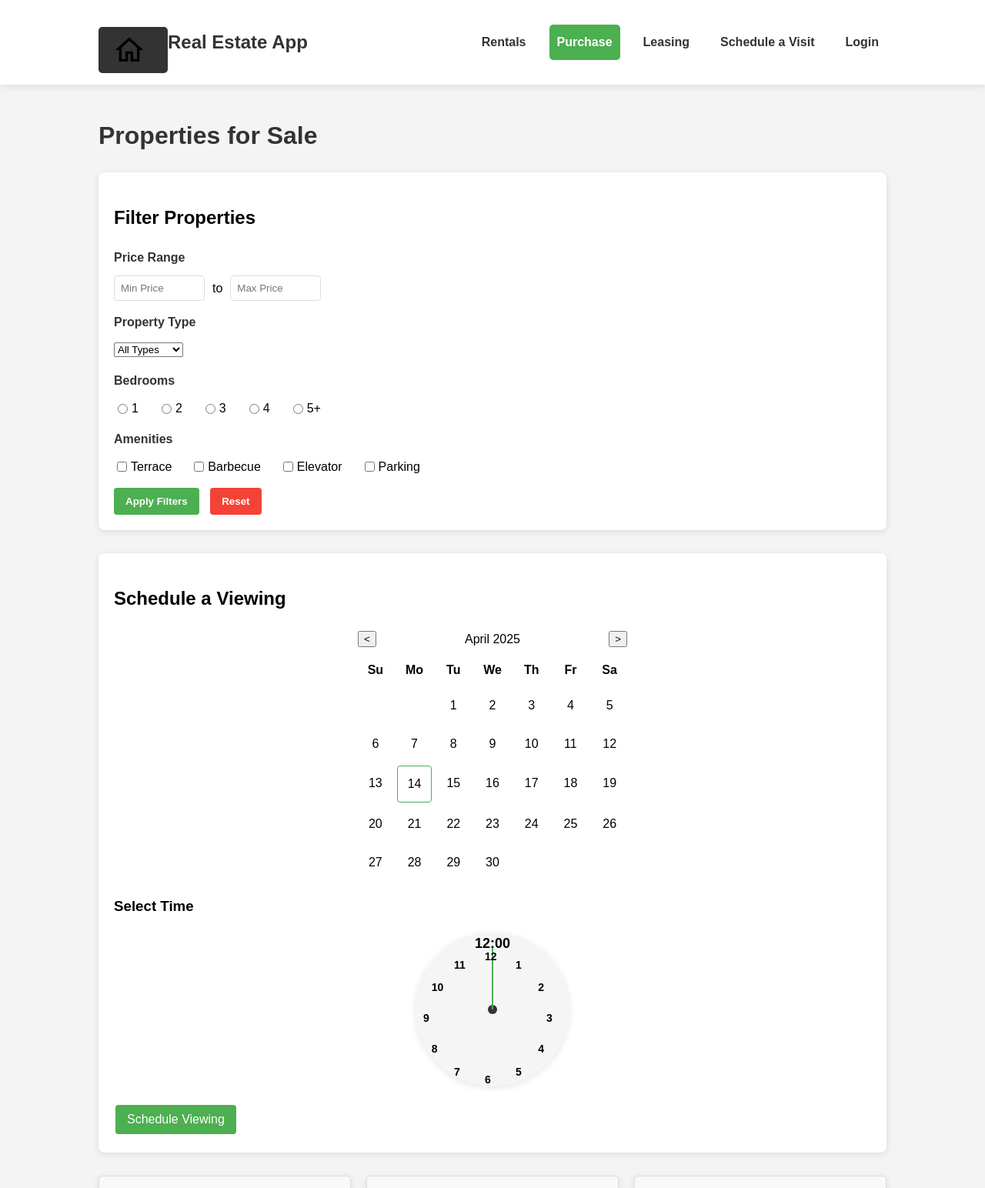
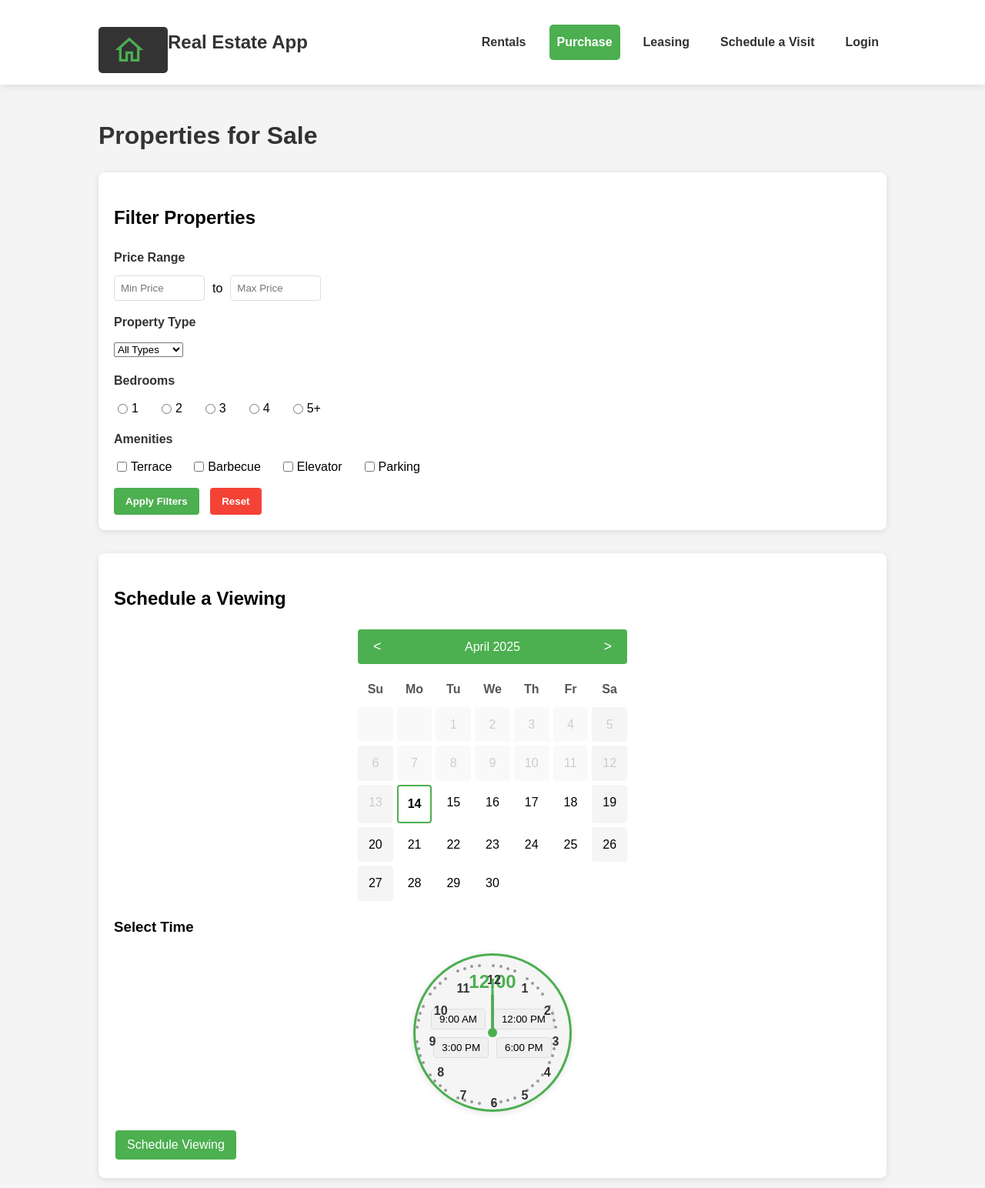
Before and after one commit to Cloesick/AiderRentallAppNew, a Flask app: page /purchase in a window 1280 px wide. Shown: the top 1544 px of the page at 77% size. Run offline with Flask 2, Linux system fonts and the light colour scheme; some libraries are stand-ins or nearby versions.

Commit message:
feat: Enhance home icon, social media links, and calendar/time picker functionality

```diff
--- a/static/css/calendar.css
+++ b/static/css/calendar.css
@@ -19,18 +19,38 @@
     justify-content: space-between;
     align-items: center;
     margin-bottom: 10px;
+    background-color: #4CAF50;
+    color: white;
+    padding: 10px;
+    border-radius: 4px;
+}
+
+.calendar-header button {
+    background: none;
+    border: none;
+    color: white;
+    font-size: 18px;
+    cursor: pointer;
+    padding: 0 10px;
+}
+
+.calendar-header button:hover {
+    background-color: rgba(255, 255, 255, 0.2);
+    border-radius: 50%;
 }
 
 .calendar-grid {
     display: grid;
     grid-template-columns: repeat(7, 1fr);
     gap: 5px;
+    margin-top: 15px;
 }
 
 .calendar-day-header {
     text-align: center;
     font-weight: bold;
     padding: 5px;
+    color: #555;
 }
 
 .calendar-day {
@@ -38,25 +58,36 @@
     padding: 10px 5px;
     border-radius: 4px;
     cursor: pointer;
-    transition: background-color 0.2s;
+    transition: all 0.2s;
+    position: relative;
 }
 
 .calendar-day:hover {
     background-color: #f0f0f0;
+    transform: scale(1.1);
+    z-index: 1;
 }
 
 .calendar-day.selected {
     background-color: #4CAF50;
     color: white;
+    font-weight: bold;
+    box-shadow: 0 2px 5px rgba(0, 0, 0, 0.2);
 }
 
 .calendar-day.disabled {
     color: #ccc;
     cursor: not-allowed;
+    background-color: #f9f9f9;
 }
 
 .calendar-day.today {
-    border: 1px solid #4CAF50;
+    border: 2px solid #4CAF50;
+    font-weight: bold;
+}
+
+.calendar-day.weekend {
+    background-color: #f5f5f5;
 }
 
 /* Clock Picker Styling */
@@ -68,6 +99,7 @@
     background-color: #f5f5f5;
     margin: 20px auto;
     box-shadow: 0 2px 10px rgba(0, 0, 0, 0.1);
+    border: 3px solid #4CAF50;
 }
 
 .clock-center {
@@ -76,9 +108,10 @@
     left: 50%;
     width: 12px;
     height: 12px;
-    background-color: #333;
+    background-color: #4CAF50;
     border-radius: 50%;
     transform: translate(-50%, -50%);
+    z-index: 3;
 }
 
 .clock-hand {
@@ -86,17 +119,19 @@
     top: 50%;
     left: 50%;
     transform-origin: left center;
-    height: 2px;
+    height: 3px;
     background-color: #333;
+    z-index: 2;
+    border-radius: 1.5px;
 }
 
 .hour-hand {
-    width: 60px;
+    width: 50px;
     transform: translateY(-50%) rotate(0deg);
 }
 
 .minute-hand {
-    width: 80px;
+    width: 70px;
     transform: translateY(-50%) rotate(0deg);
     background-color: #4CAF50;
 }
@@ -104,14 +139,51 @@
 .clock-number {
     position: absolute;
     font-weight: bold;
-    font-size: 14px;
+    font-size: 16px;
+    color: #333;
+    width: 24px;
+    height: 24px;
+    line-height: 24px;
+    text-align: center;
+    border-radius: 50%;
+    z-index: 1;
+}
+
+.clock-minute-marker {
+    position: absolute;
+    width: 4px;
+    height: 4px;
+    background-color: #999;
+    border-radius: 50%;
 }
 
 .time-display {
     text-align: center;
-    font-size: 18px;
-    margin-top: 10px;
+    font-size: 24px;
+    margin-top: 15px;
     font-weight: bold;
+    color: #4CAF50;
+}
+
+.time-selection {
+    display: flex;
+    flex-wrap: wrap;
+    justify-content: center;
+    gap: 10px;
+    margin-top: 15px;
+}
+
+.time-preset {
+    background-color: #f0f0f0;
+    border: 1px solid #ddd;
+    border-radius: 4px;
+    padding: 5px 10px;
+    cursor: pointer;
+    transition: all 0.2s;
+}
+
+.time-preset:hover {
+    background-color: #e0e0e0;
 }
 
 /* Filter Styling */
--- a/static/js/calendar.js
+++ b/static/js/calendar.js
@@ -95,8 +95,18 @@ function renderCalendar(container, month, year) {
     // Fill in the days of the month
     for (let day = 1; day <= daysInMonth; day++) {
         const isToday = day === today.getDate() && month === today.getMonth() && year === today.getFullYear();
+        const date = new Date(year, month, day);
+        const isPast = date < new Date(today.setHours(0,0,0,0));
+        const isWeekend = date.getDay() === 0 || date.getDay() === 6;
+        const classes = [
+            'calendar-day',
+            isToday ? 'today' : '',
+            isPast ? 'disabled' : '',
+            isWeekend ? 'weekend' : ''
+        ].filter(Boolean).join(' ');
+
         calendarHTML += `
-            <div class="calendar-day ${isToday ? 'today' : ''}" data-date="${year}-${month+1}-${day}">
+            <div class="${classes}" data-date="${year}-${String(month+1).padStart(2, '0')}-${String(day).padStart(2, '0')}">
                 ${day}
             </div>
         `;
@@ -147,8 +157,29 @@ function initializeClock(container) {
         `;
     }
 
-    // Add time display
-    clockHTML += `<div class="time-display">12:00</div>`;
+    // Add minute markers
+    for (let i = 0; i < 60; i++) {
+        if (i % 5 !== 0) { // Skip positions where hour numbers are
+            const angle = (i - 15) * (Math.PI / 30); // Start at 3 o'clock position
+            const x = 90 + 90 * Math.cos(angle);
+            const y = 100 + 90 * Math.sin(angle);
+
+            clockHTML += `
+                <div class="clock-minute-marker" style="left: ${x}px; top: ${y}px;"></div>
+            `;
+        }
+    }
+
+    // Add time display and time selection buttons
+    clockHTML += `
+        <div class="time-display">12:00</div>
+        <div class="time-selection">
+            <button class="time-preset" data-hour="9" data-minute="0">9:00 AM</button>
+            <button class="time-preset" data-hour="12" data-minute="0">12:00 PM</button>
+            <button class="time-preset" data-hour="15" data-minute="0">3:00 PM</button>
+            <button class="time-preset" data-hour="18" data-minute="0">6:00 PM</button>
+        </div>
+    `;
 
     // Update the container
     container.innerHTML = clockHTML;
@@ -158,6 +189,11 @@ function initializeClock(container) {
 
     // Make clock interactive
     container.addEventListener('click', function(e) {
+        // Only process clicks on the clock face, not the buttons
+        if (e.target.classList.contains('time-preset')) {
+            return;
+        }
+
         const rect = container.getBoundingClientRect();
         const centerX = rect.width / 2;
         const centerY = rect.height / 2;
@@ -173,19 +209,40 @@ function initializeClock(container) {
         let hour = Math.round(((angle * 6 / Math.PI) + 3) % 12);
         if (hour === 0) hour = 12;
 
-        // For simplicity, set minutes to 0 or 30 based on distance from center
-        const distance = Math.sqrt(x * x + y * y);
-        const isOuterRing = distance > 60;
-        const minute = isOuterRing ? 30 : 0;
+        // Calculate minutes based on precise angle
+        const minute = Math.round(((angle * 30 / Math.PI) + 15) % 60);
+        // Round to nearest 5 minutes for better usability
+        const roundedMinute = Math.round(minute / 5) * 5;
 
-        updateClockHands(hour, minute);
+        updateClockHands(hour, roundedMinute);
 
         // Update the hidden input with the selected time
         const timeInput = document.getElementById('viewing-time') || document.getElementById('visit-time');
         if (timeInput) {
-            const timeValue = `${hour.toString().padStart(2, '0')}:${minute.toString().padStart(2, '0')}`;
+            const timeValue = `${hour.toString().padStart(2, '0')}:${roundedMinute.toString().padStart(2, '0')}`;
             timeInput.value = timeValue;
         }
+    });
+
+    // Add event listeners to time preset buttons
+    const timePresets = container.querySelectorAll('.time-preset');
+    timePresets.forEach(button => {
+        button.addEventListener('click', function() {
+            const hour = parseInt(this.dataset.hour);
+            const minute = parseInt(this.dataset.minute);
+
+            // Convert 24-hour format to 12-hour format for display
+            const displayHour = hour > 12 ? hour - 12 : hour;
+
+            updateClockHands(displayHour, minute);
+
+            // Update the hidden input with the selected time
+            const timeInput = document.getElementById('viewing-time') || document.getElementById('visit-time');
+            if (timeInput) {
+                const timeValue = `${hour.toString().padStart(2, '0')}:${minute.toString().padStart(2, '0')}`;
+                timeInput.value = timeValue;
+            }
+        });
     });
 }
 
--- /dev/null
+++ b/static/js/icon-customizer.js
@@ -0,0 +1,196 @@
+// Home Icon Customizer
+document.addEventListener('DOMContentLoaded', function() {
+    // Check if home icon exists
+    const homeIcon = document.getElementById('home-icon');
+    const homeIconImg = document.getElementById('home-icon-img');
+
+    if (homeIcon && homeIconImg) {
+        // Create color picker button
+        const colorPickerBtn = document.createElement('button');
+        colorPickerBtn.textContent = 'Customize Icon';
+        colorPickerBtn.className = 'icon-customize-btn';
+        colorPickerBtn.style.position = 'absolute';
+        colorPickerBtn.style.top = '60px';
+        colorPickerBtn.style.left = '10px';
+        colorPickerBtn.style.zIndex = '101';
+        colorPickerBtn.style.backgroundColor = '#4CAF50';
+        colorPickerBtn.style.color = 'white';
+        colorPickerBtn.style.border = 'none';
+        colorPickerBtn.style.borderRadius = '4px';
+        colorPickerBtn.style.padding = '5px 10px';
+        colorPickerBtn.style.cursor = 'pointer';
+        colorPickerBtn.style.display = 'none';
+
+        // Add button to the page
+        document.body.appendChild(colorPickerBtn);
+
+        // Show button on hover
+        homeIcon.addEventListener('mouseenter', function() {
+            colorPickerBtn.style.display = 'block';
+        });
+
+        homeIcon.addEventListener('mouseleave', function(e) {
+            // Check if mouse is over the button
+            if (e.relatedTarget !== colorPickerBtn) {
+                colorPickerBtn.style.display = 'none';
+            }
+        });
+
+        colorPickerBtn.addEventListener('mouseleave', function(e) {
+            // Check if mouse is over the home icon
+            if (e.relatedTarget !== homeIcon) {
+                colorPickerBtn.style.display = 'none';
+            }
+        });
+
+        // Create color picker modal
+        const modal = document.createElement('div');
+        modal.className = 'icon-customize-modal';
+        modal.style.display = 'none';
+        modal.style.position = 'fixed';
+        modal.style.top = '0';
+        modal.style.left = '0';
+        modal.style.width = '100%';
+        modal.style.height = '100%';
+        modal.style.backgroundColor = 'rgba(0, 0, 0, 0.5)';
+        modal.style.zIndex = '1000';
+        modal.style.justifyContent = 'center';
+        modal.style.alignItems = 'center';
+
+        // Create modal content
+        const modalContent = document.createElement('div');
+        modalContent.className = 'icon-customize-modal-content';
+        modalContent.style.backgroundColor = 'white';
+        modalContent.style.padding = '20px';
+        modalContent.style.borderRadius = '8px';
+        modalContent.style.width = '300px';
+        modalContent.style.maxWidth = '90%';
+
+        // Create color picker
+        const colorPicker = document.createElement('input');
+        colorPicker.type = 'color';
+        colorPicker.value = '#4CAF50';
+        colorPicker.style.width = '100%';
+        colorPicker.style.marginBottom = '15px';
+
+        // Create size slider
+        const sizeLabel = document.createElement('label');
+        sizeLabel.textContent = 'Icon Size:';
+        sizeLabel.style.display = 'block';
+        sizeLabel.style.marginBottom = '5px';
+
+        const sizeSlider = document.createElement('input');
+        sizeSlider.type = 'range';
+        sizeSlider.min = '16';
+        sizeSlider.max = '48';
+        sizeSlider.value = '24';
+        sizeSlider.style.width = '100%';
+        sizeSlider.style.marginBottom = '15px';
+
+        // Create save button
+        const saveBtn = document.createElement('button');
+        saveBtn.textContent = 'Save';
+        saveBtn.style.backgroundColor = '#4CAF50';
+        saveBtn.style.color = 'white';
+        saveBtn.style.border = 'none';
+        saveBtn.style.borderRadius = '4px';
+        saveBtn.style.padding = '8px 15px';
+        saveBtn.style.marginRight = '10px';
+        saveBtn.style.cursor = 'pointer';
+
+        // Create cancel button
+        const cancelBtn = document.createElement('button');
+        cancelBtn.textContent = 'Cancel';
+        cancelBtn.style.backgroundColor = '#f44336';
+        cancelBtn.style.color = 'white';
+        cancelBtn.style.border = 'none';
+        cancelBtn.style.borderRadius = '4px';
+        cancelBtn.style.padding = '8px 15px';
+        cancelBtn.style.cursor = 'pointer';
+
+        // Add elements to modal
+        modalContent.appendChild(document.createElement('h3')).textContent = 'Customize Home Icon';
+        modalContent.appendChild(document.createElement('p')).textContent = 'Choose a color:';
+        modalContent.appendChild(colorPicker);
+        modalContent.appendChild(sizeLabel);
+        modalContent.appendChild(sizeSlider);
+
+        const buttonContainer = document.createElement('div');
+        buttonContainer.style.display = 'flex';
+        buttonContainer.style.justifyContent = 'flex-end';
+        buttonContainer.appendChild(saveBtn);
+        buttonContainer.appendChild(cancelBtn);
+        modalContent.appendChild(buttonContainer);
+
+        modal.appendChild(modalContent);
+        document.body.appendChild(modal);
+
+        // Show modal when button is clicked
+        colorPickerBtn.addEventListener('click', function() {
+            modal.style.display = 'flex';
+        });
+
+        // Hide modal when cancel is clicked
+        cancelBtn.addEventListener('click', function() {
+            modal.style.display = 'none';
+        });
+
+        // Save icon customization
+        saveBtn.addEventListener('click', function() {
+            const color = colorPicker.value;
+            const size = sizeSlider.value;
+
+            // Update icon color by modifying the SVG content
+            fetch(homeIconImg.src)
+                .then(response => response.text())
+                .then(svgContent => {
+                    // Replace fill color
+                    const updatedSvg = svgContent.replace(/fill="[^"]*"/, `fill="${color}"`);
+
+                    // Create a blob from the modified SVG
+                    const blob = new Blob([updatedSvg], { type: 'image/svg+xml' });
+                    const url = URL.createObjectURL(blob);
+
+                    // Update the image source
+                    homeIconImg.src = url;
+
+                    // Update size
+                    homeIconImg.style.width = `${size}px`;
+                    homeIconImg.style.height = `${size}px`;
+
+                    // Save preferences to localStorage
+                    localStorage.setItem('homeIconColor', color);
+                    localStorage.setItem('homeIconSize', size);
+
+                    // Hide modal
+                    modal.style.display = 'none';
+                });
+        });
+
+        // Load saved preferences
+        const savedColor = localStorage.getItem('homeIconColor');
+        const savedSize = localStorage.getItem('homeIconSize');
+
+        if (savedColor || savedSize) {
+            if (savedColor) {
+                colorPicker.value = savedColor;
+
+                // Update icon color
+                fetch(homeIconImg.src)
+                    .then(response => response.text())
+                    .then(svgContent => {
+                        const updatedSvg = svgContent.replace(/fill="[^"]*"/, `fill="${savedColor}"`);
+                        const blob = new Blob([updatedSvg], { type: 'image/svg+xml' });
+                        const url = URL.createObjectURL(blob);
+                        homeIconImg.src = url;
+                    });
+            }
+
+            if (savedSize) {
+                sizeSlider.value = savedSize;
+                homeIconImg.style.width = `${savedSize}px`;
+                homeIconImg.style.height = `${savedSize}px`;
+            }
+        }
+    }
+});
--- a/templates/purchase.html
+++ b/templates/purchase.html
@@ -6,14 +6,16 @@
     <link rel="stylesheet" href="{{ url_for('static', filename='css/real-estate.css') }}">
     <link rel="stylesheet" href="{{ url_for('static', filename='css/calendar.css') }}">
     <script src="{{ url_for('static', filename='js/calendar.js') }}" defer></script>
+    <script src="{{ url_for('static', filename='js/icon-customizer.js') }}" defer></script>
+    <script src="{{ url_for('static', filename='js/icon-customizer.js') }}" defer></script>
 </head>
 <body>
     <!-- Header -->
     <header class="site-header">
         <div class="header-container">
             <div class="logo">
-                <a href="{{ url_for('home') }}" class="home-icon">
-                    <img src="{{ url_for('static', filename='images/home-icon.svg') }}" alt="Home">
+                <a href="{{ url_for('home') }}" class="home-icon" id="home-icon">
+                    <img src="{{ url_for('static', filename='images/home-icon.svg') }}" alt="Home" id="home-icon-img">
                 </a>
                 <h1>Real Estate App</h1>
             </div>
@@ -177,16 +179,16 @@
             <div class="footer-section">
                 <h3>Follow Us</h3>
                 <div class="social-links">
-                    <a href="#" class="social-icon">
+                    <a href="https://twitter.com/realestate" target="_blank" class="social-icon">
                         <img src="{{ url_for('static', filename='images/twitter-icon.svg') }}" alt="X (Twitter)">
                     </a>
-                    <a href="#" class="social-icon">
+                    <a href="https://facebook.com/realestate" target="_blank" class="social-icon">
                         <img src="{{ url_for('static', filename='images/facebook-icon.svg') }}" alt="Facebook">
                     </a>
-                    <a href="#" class="social-icon">
+                    <a href="https://instagram.com/realestate" target="_blank" class="social-icon">
                         <img src="{{ url_for('static', filename='images/instagram-icon.svg') }}" alt="Instagram">
                     </a>
-                    <a href="#" class="social-icon">
+                    <a href="https://wa.me/1234567890" target="_blank" class="social-icon">
                         <img src="{{ url_for('static', filename='images/whatsapp-icon.svg') }}" alt="WhatsApp">
                     </a>
                 </div>
```
Also changed, not shown: templates/index.html (+6 -6 lines), templates/rentals.html (+7 -6 lines), templates/visiting.html (+7 -6 lines), static/images/facebook-icon.svg, static/images/home-icon.svg, static/images/instagram-icon.svg, static/images/twitter-icon.svg, static/images/whatsapp-icon.svg.
